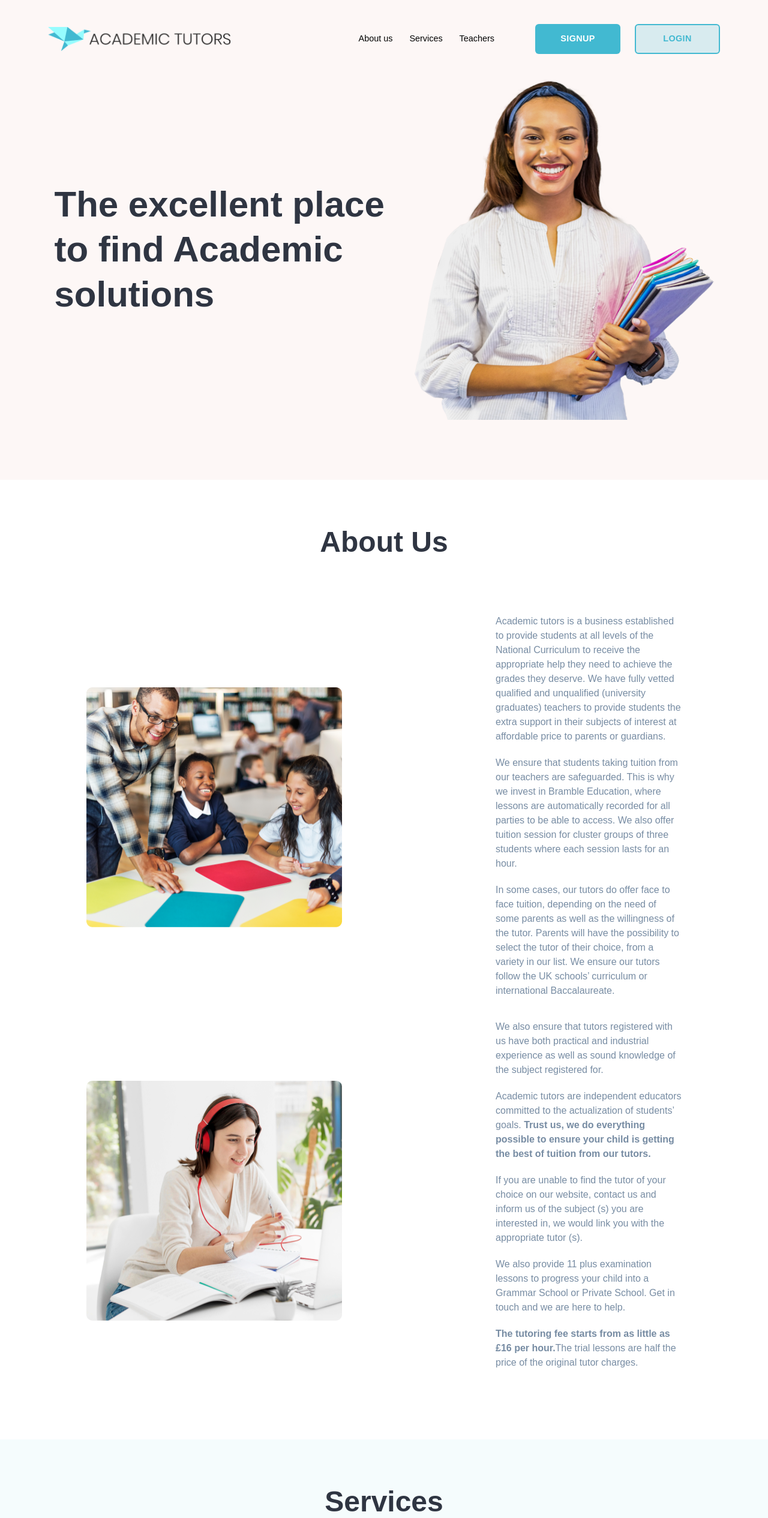
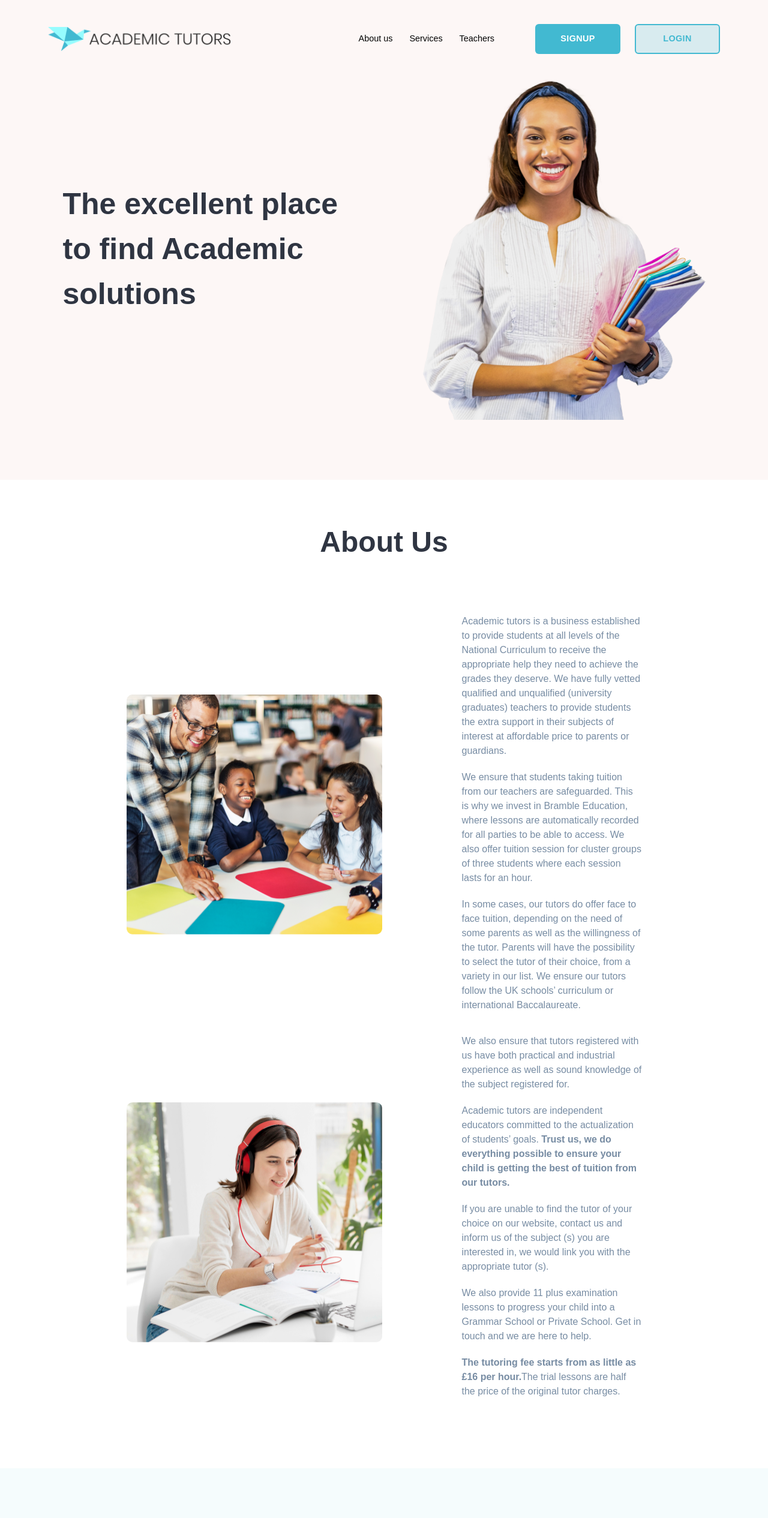
Before and after one commit to Richmond-Eribo/teach, a Next.js app: page / in a window 1280 px wide. Shown: the top 2531 px of the page at 60% size. Built offline with nearby package versions, Linux system fonts and the light colour scheme.

Commit message:
Update error

```diff
--- a/components/LandingPageSlide.tsx
+++ b/components/LandingPageSlide.tsx
@@ -19,14 +19,14 @@ function LandingPageSlide({}: Props) {
       <Swiper pagination={true} modules={[Pagination]} className='lg:h-[82vh]'>
         <SwiperSlide>
           <div className='flex justify-center items-center lg:px-2'>
-            <h1 className='font-bold lg:text-6xl lg:w-[600px]  text-text-dark hies '>
+            <h1 className='font-bold lg:text-[50px] lg:w-[600px]  text-text-dark hies '>
               The excellent place <br /> to find Academic solutions
             </h1>
             <Image
               className='self-end'
               src='/slides/teacher2 1.png'
               height={742 / 1.3}
-              width={699 / 1.4}
+              width={660 / 1.4}
               // src='/slides/teacher 1.png'
               // height={811 / 1.4}
               // width={733 / 1.4}
--- a/components/TextWrapper.tsx
+++ b/components/TextWrapper.tsx
@@ -14,7 +14,7 @@ function TextWrapper({children, width}: Props) {
           margin-bottom: 3px;
         }
         .width {
-          width: ${width + 10}px;
+          width: ${width}px;
         }
       `}</style>
     </article>
--- a/pages/index.tsx
+++ b/pages/index.tsx
@@ -19,7 +19,7 @@ const Home: NextPage = () => {
           About Us
         </h2>
 
-        <div className='flex justify-between items-center '>
+        <div className='flex justify-around items-center '>
           <Image
             src='/classroom.png'
             height={400}
@@ -27,7 +27,7 @@ const Home: NextPage = () => {
             alt='classroom'
             className='rounded-lg'
           />
-          <TextWrapper width={530}>
+          <TextWrapper width={460}>
             <p className='lg:mb-5 pt-4'>
               Academic tutors is a business established to provide students at
               all levels of the National Curriculum to receive the appropriate
@@ -54,7 +54,7 @@ const Home: NextPage = () => {
             </p>
           </TextWrapper>
         </div>
-        <div className='flex justify-between items-center my-4'>
+        <div className='flex justify-around items-center my-4'>
           <Image
             src='/learning.png'
             height={400}
@@ -62,7 +62,7 @@ const Home: NextPage = () => {
             alt='classroom'
             className='rounded-lg'
           />
-          <TextWrapper width={530}>
+          <TextWrapper width={460}>
             <p className='lg:mb-5'>
               We also ensure that tutors registered with us have both practical
               and industrial experience as well as sound knowledge of the
@@ -117,7 +117,7 @@ const Home: NextPage = () => {
             />
           </div>
 
-          <TextWrapper width={500}>
+          <TextWrapper width={460}>
             <p className='lg:mb-5'>
               Learning online has put many pupils on course since the start of
               the pandemic. This has helped learners to close the gaps in
@@ -292,7 +292,7 @@ const Home: NextPage = () => {
               placeholder='Message'
               id=''
               cols={10}
-              rows={50}
+              rows={5}
               className='border border-[#C4C4C4] rounded-md p-1 px-5 col-span-2 outline-blue-400'
             />
             <button
```
